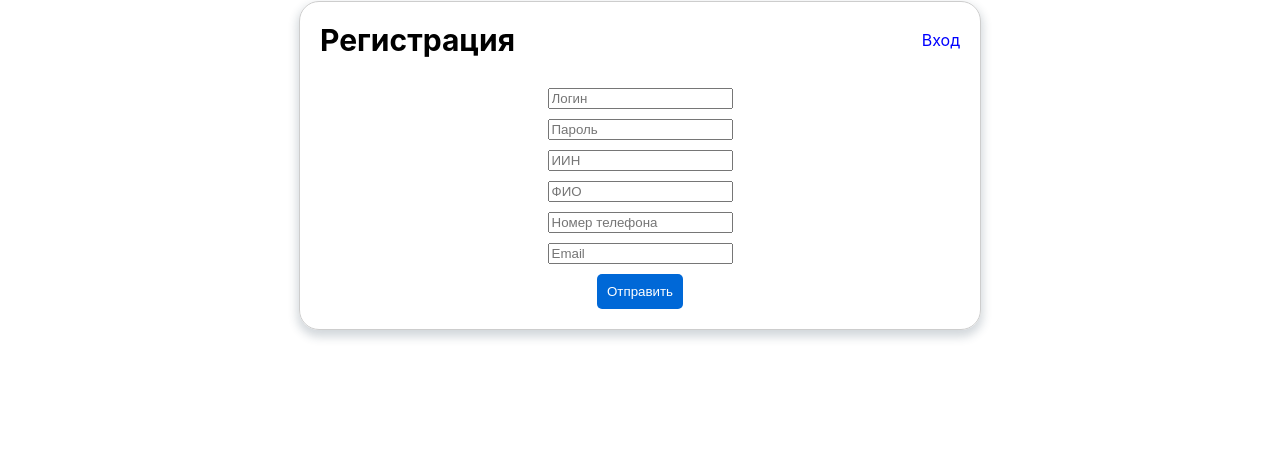
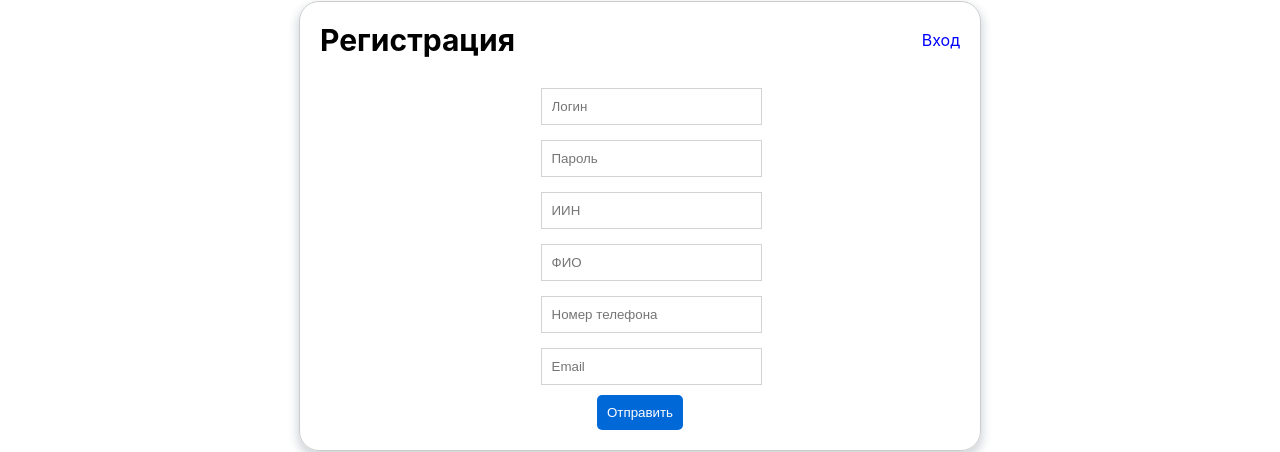
Before and after one commit to MukhtarA/gears, a React (Create React App) app: page /login in a window 1280 px wide. Shown: the part 253-705 px from the top of the page. Built offline with nearby package versions, Linux system fonts and the light colour scheme; no server answers.

Commit message:
fix: login page

```diff
--- a/src/components/SearchBar/index.jsx
+++ b/src/components/SearchBar/index.jsx
@@ -40,7 +40,7 @@ const SearchBar = () => {
                 <InputLabel placeholder="Введите артикул или VIN/номер кузова" value={searchValue} onChange={onSearch}/>
                 <SearchButton onClick={() => navigate('/search')}>Search</SearchButton>
             </InputWrapper>
-            <SubMenuWrapper onMouseOver={() => setCartHover((prev) => !prev)} style={{ position: "relative" }}>
+            <SubMenuWrapper onClick={() => navigate('/cart')} onMouseOver={() => setCartHover((prev) => !prev)} style={{ position: "relative" }}>
                 <div style={{position: 'relative'}}>
                     <FontAwesomeIcon icon={faCartShopping} color="darkgray"/>
                     {cartItemsAmount ? <Pin>{cartItemsAmount}</Pin> : null}
--- a/src/components/SearchBar/style.js
+++ b/src/components/SearchBar/style.js
@@ -76,8 +76,8 @@ export const Pin = styled.h6`
 `
 
 export const CartModal = styled.div`
+  width: inherit;
   padding: 10px;
-  width: inherit;
   border: 1px solid lightgray;
   position: absolute;
   top: 110%;
--- a/src/features/cart-page/index.jsx
+++ b/src/features/cart-page/index.jsx
@@ -1,9 +1,10 @@
+import {MainWrapper} from "../search-result-page/style";
 
 const CartPage = () =>  {
     return (
-        <div>
-            <p>home</p>
-        </div>
+        <MainWrapper>
+
+        </MainWrapper>
     );
 }
 
--- a/src/features/cart-page/slice.js
+++ b/src/features/cart-page/slice.js
@@ -13,9 +13,8 @@ const cartSlice = createSlice({
     reducers: {
         addToCart (state, action) {
             if(_.map(state.cart, (item) => item?.data?.id === action.payload?.data?.id  )){
-                console.log(state.cart, action.payload)
                 _.remove(state.cart, (item) => item?.data?.id === action.payload.data?.id)
-
+                console.log(action.payload)
                 if(action.payload.count > 0)
                     state.cart = [...state.cart, action.payload]
             }else {
--- a/src/features/login-page/index.jsx
+++ b/src/features/login-page/index.jsx
@@ -1,5 +1,5 @@
 import {useCallback, useState} from "react";
-import {MainWrapper, Button} from "./style";
+import {MainWrapper, Button, HeadingWrapper, Input, InputWrapper} from "./style";
 import {useNavigate} from "react-router-dom";
 import {SearchButton} from "../../components/SearchBar/style";
 import {useDispatch} from "react-redux";
@@ -62,25 +62,25 @@ const LoginPage = () =>  {
     return (
         <MainWrapper>
 
-            <div style={{ width: '100%', display: 'flex', justifyContent: 'space-between', alignItems: 'center', gap: 40 }}>
+            <HeadingWrapper>
                 <h4 style={{ fontSize: 30, margin: 0 }}>{isLogin ? 'Вход' : 'Регистрация' }</h4>
                 <p style={{ color: 'blue', cursor: 'pointer', margin: 0 }} onClick={() => setIsLogin((prev) => !prev)} >{isLogin ? 'Регистрация' : 'Вход' }</p>
-            </div>
+            </HeadingWrapper>
             <div style={{ textAlign: 'center', marginTop: 30}}>
             {isLogin ?
-                <div style={{ display: 'flex', flexDirection: 'column', gap: 10 }}>
-                    <input onChange={(e) => setLogin(e.target.value)} id="login" placeholder="Логин"/>
-                    <input onChange={(e) => setPassword(e.target.value)} id="password" type="password" placeholder="Пароль"/>
-                </div>
+                <InputWrapper>
+                    <Input onChange={(e) => setLogin(e.target.value)} id="login" placeholder="Логин"/>
+                    <Input onChange={(e) => setPassword(e.target.value)} id="password" type="password" placeholder="Пароль"/>
+                </InputWrapper>
                 :
-                <div style={{ display: 'flex', flexDirection: 'column', gap: 10 }}>
-                    <input onChange={(e) => setLogin(e.target.value)} id="login" placeholder="Логин"/>
-                    <input onChange={(e) => setPassword(e.target.value)} id="password" type="password" placeholder="Пароль"/>
-                    <input onChange={(e) => setIin(e.target.value)} id="iin" type="number" placeholder="ИИН" maxLength="12"/>
-                    <input onChange={(e) => setFullName(e.target.value)} id="fullName" placeholder="ФИО"/>
-                    <input onChange={(e) => setNumber(e.target.value)} id="phoneNumber" type="number" placeholder="Номер телефона"/>
-                    <input onChange={(e) => setEmail(e.target.value)} id="email" placeholder="Email"/>
-                </div>
+                <InputWrapper>
+                    <Input onChange={(e) => setLogin(e.target.value)} id="login" placeholder="Логин"/>
+                    <Input onChange={(e) => setPassword(e.target.value)} id="password" type="password" placeholder="Пароль"/>
+                    <Input onChange={(e) => setIin(e.target.value)} id="iin" type="number" placeholder="ИИН" maxLength="12"/>
+                    <Input onChange={(e) => setFullName(e.target.value)} id="fullName" placeholder="ФИО"/>
+                    <Input onChange={(e) => setNumber(e.target.value)} id="phoneNumber" type="number" placeholder="Номер телефона"/>
+                    <Input onChange={(e) => setEmail(e.target.value)} id="email" placeholder="Email"/>
+                </InputWrapper>
             }
             <SearchButton style={{ padding: 10, marginTop: 10 }} onClick={() => handleSubmit()}>Отправить</SearchButton>
             </div>
--- a/src/features/login-page/style.js
+++ b/src/features/login-page/style.js
@@ -11,6 +11,27 @@ export const MainWrapper = styled.div`
   box-shadow: 0px 5px 10px 2px rgba(34, 60, 80, 0.2);
   border: 1px solid #cdcdcd;
   border-radius: 20px;
+
+  @media (max-width: 768px) {
+    width: auto;
+    padding: 10px 30px;
+    border: none;
+    box-shadow: none;
+    margin: 0;
+  }
+`
+
+export const HeadingWrapper = styled.div`
+  width: 100%;
+  display: flex;
+  justify-content: space-between;
+  align-items: center;
+  gap: 40px;
+
+  @media (max-width: 768px) {
+    width: 100%;
+  }
+
 `
 
 export const Button = styled.button`
@@ -21,3 +42,23 @@ export const Button = styled.button`
   cursor: pointer;
   margin-top: 10px;
 `
+
+export const Input = styled.input`
+  border: 1px solid lightgray;
+  padding: 10px;
+  width: 100%;
+
+`
+
+export const InputWrapper = styled.div`
+  display: flex;
+  flex-direction: column;
+  gap: 15px;
+  width: 100%;
+
+  @media (max-width: 768px) {
+  width: 100%;
+    gap: 10px;
+}
+
+`
```
